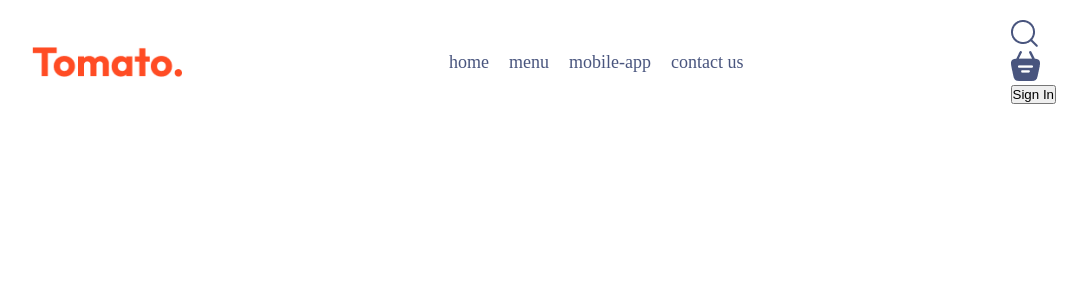
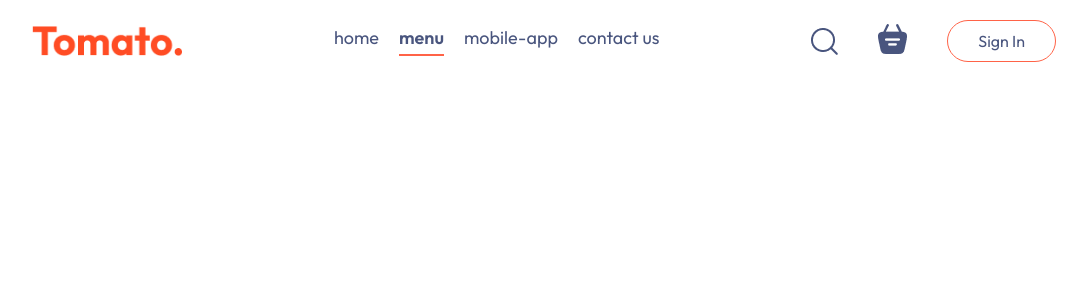
Before and after one commit to gamiduwelikanna/DineFlow, a React (Vite) app in the folder frontend/: page / in a window 1280 px wide. Shown: the top 300 px of the page, without its empty margins (96-1183 px from the left). Built offline with nearby package versions, Linux system fonts and the light colour scheme.

Commit message:
making the frontend of the navbar

```diff
--- a/frontend/src/components/Navbar.css
+++ b/frontend/src/components/Navbar.css
@@ -16,3 +16,9 @@
     color:#49557e;
     font-size:18px;
 }
+
+.navbar .active{
+    font-weight: 600;
+    border-bottom: 2px solid tomato;
+    padding-bottom: 5px;
+}
--- a/frontend/src/components/Navbar.jsx
+++ b/frontend/src/components/Navbar.jsx
@@ -1,16 +1,18 @@
-import React from 'react'
+import React, { useState } from 'react'
 import './Navbar.css'
 import { assets } from '../assets/assets'
 
 const Navbar = () => {
+
+  const[menu,setMenu] = useState("menu");
   return (
     <div className='navbar'>
       <img src={assets.logo} alt="" className='logo'/>
       <ul className='navbar-menu'>
-        <li>home</li>
-        <li>menu</li>
-        <li>mobile-app</li>
-        <li>contact us</li>
+        <li onClick={()=>setMenu("home")} className={menu==="home"?"active":""}>home</li>
+        <li onClick={()=>setMenu("menu")} className={menu==="menu"?"active":""}>menu</li>
+        <li onClick={()=>setMenu("mobile-app")} className={menu==="mobile-app"?"active":""}>mobile-app</li>
+        <li onClick={()=>setMenu("contact")} className={menu==="contact"?"active":""}>contact us</li>
       </ul>
       <div className="navbar-right">
         <img src={assets.search_icon} alt=""/>
--- a/frontend/src/index.css
+++ b/frontend/src/index.css
@@ -1,7 +1,9 @@
+@import url('https://fonts.googleapis.com/css2?family=Outfit:wght@100..900&display=swap');
 *{
   padding:0;
   margin:0;
   box-sizing:border-box;
+  font-family: Outfit;
 }
 body{
   min-height: 100vh;
@@ -15,3 +17,28 @@
   width:80%;
   margin:auto;
 }
+
+.navbar-right{
+  display:flex;
+  align-items: center;
+  gap:40px;
+}
+
+
+.navbar button{
+  background: transparent;
+  font-size: 16px;
+  color: #49557e;
+  border: 1px solid tomato;
+  padding: 10px 30px;
+  border-radius: 50px;
+  cursor: pointer;
+  transition: all 0.3s ease-in-out;
+
+}
+
+.navbar button:hover{
+  background: tomato;
+  color: white;
+  transition: all 0.3s ease-in-out;
+}
```
